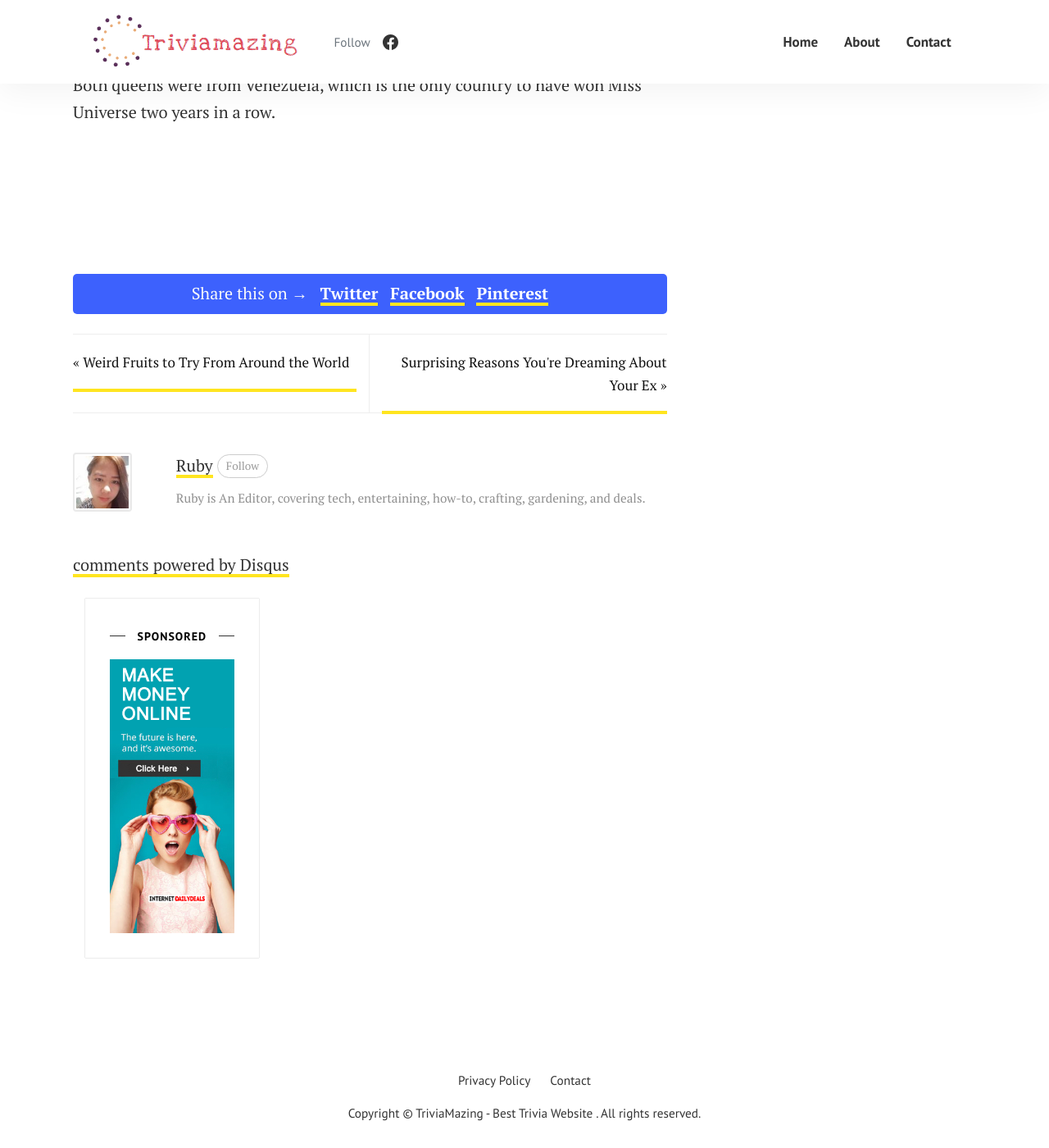
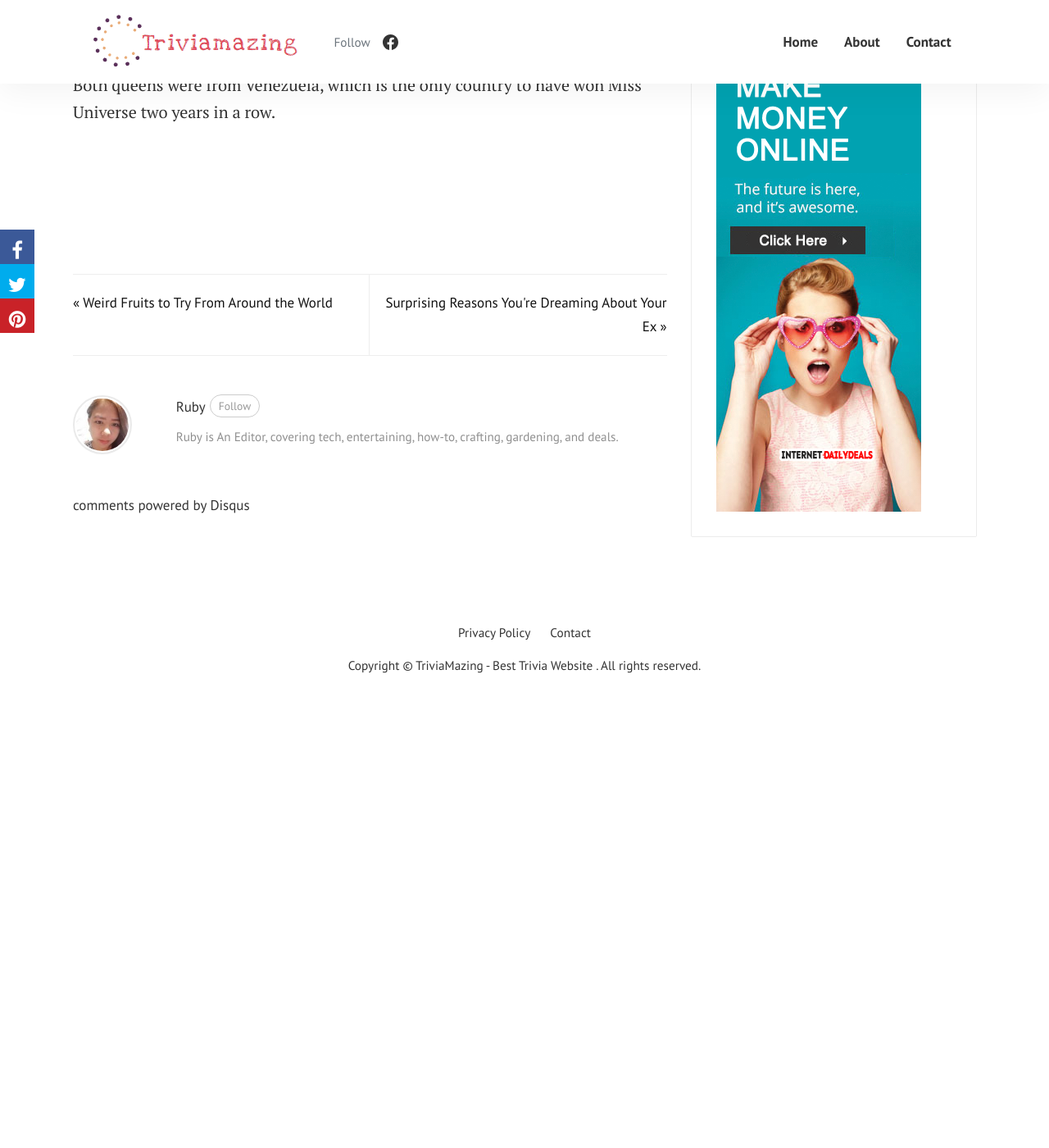
Before and after one commit to ruubbies-vlog/ruubbies-vlog.github.io, a Jekyll site: the page built from _posts/2021-12-13-5-interesting-facts-about-the-miss-universe-pageant.md, in a window 1280 px wide and 1400 px high, scrolled down 6464 px. Shown: the whole window at 82% size. Built offline with Jekyll 4.4.1, drawn with Linux system fonts in a browser that asks for light colours; comment, search, counter and statistics services are not loaded; after the commit the page ends 7318 px from its top, so only the background shows below that.

Commit message:
add share button

```diff
--- a/_includes/share.html
+++ /dev/null
@@ -1,7 +0,0 @@
-<div class="share-page">
-    Share this on &rarr;
-    <a href="https://twitter.com/intent/tweet?text={{ page.title }}&url={{ site.url }}{{ page.url }}&via={{ site.twitter_username }}&related={{ site.twitter_username }}" rel="nofollow" target="_blank" title="Share on Twitter">Twitter</a>
-    <a href="https://facebook.com/sharer.php?u={{ site.url }}{{ page.url }}" rel="nofollow" target="_blank" title="Share on Facebook">Facebook</a>
-    <a href="http://pinterest.com/pin/create/button/?url={{ site.url }}{{ page.url }}" rel="nofollow" target="_blank" title="Share on Pinterest">Pinterest</a
-
-</div>
--- a/_layouts/default.html
+++ b/_layouts/default.html
@@ -14,6 +14,7 @@
 <!-- custom CSS - Remove this if you don't use it or choose to customize the stylesheet with sass-->
 <link href="{{ site.baseurl }}/assets/css/custom.css" rel="stylesheet">
 <!-- custom CSS end-->
+<link rel="stylesheet" href="https://netdna.bootstrapcdn.com/font-awesome/4.7.0/css/font-awesome.min.css">
 
 {% if jekyll.environment == "production" %}
 <!-- Global site tag (gtag.js) - Google Analytics -->
@@ -127,6 +128,25 @@
 <script src="{{ site.baseurl }}/assets/js/jquery.min.js"></script>
 <script src="{{ site.baseurl }}/assets/js/bootstrap.min.js"></script>
 <script src="{{ site.baseurl }}/assets/js/theme.js"></script>
+<script src="{{ site.baseurl }}/assets/js/jquery.floating-share.js"></script>
+
+<script>
+  $(function(){
+  $("body").floatingShare({
+    place: "top-left", // alternatively top-right
+          counter: true, // set to false to hide counters of pinterest, facebook, twitter and linkedin
+          buttons: ["facebook","twitter","pinterest"], // all of the currently avalaible social buttons
+          title: document.title, // your title, default is current page's title
+          url: "{{ site.url }}{{ page.url }}",  // your url, default is current page's url
+          text: "share with ", // the title of a tags
+          description: $("meta[name='description']").attr("content"), // your description, default is current page's description
+          popup_width: 400, // the sharer popup's width, default is 400px
+          countOffset: 8, // adds an extra height for the share count
+          popup_height: 300 // the sharer popup's width, default is 300px
+  });
+});
+  </script>
+
 <script>
   var chatbox = document.getElementById('fb-customer-chat');
   chatbox.setAttribute("page_id", "107911878395712");
--- a/_layouts/post.html
+++ b/_layouts/post.html
@@ -57,7 +57,7 @@
 			<!-- Post Content -->
 			<div class="article-post serif-font">
 				{{content}}
-                {% include share.html %}
+
                 <div class="clearfix"></div>
 
 			</div>
--- a/assets/css/theme.scss
+++ b/assets/css/theme.scss
@@ -622,22 +622,114 @@
 
 }
 
+* {
+    box-sizing: border-box;
+  }
 
-.share-page {
+  #floatingShare {
+    position: relative;
     text-align: center;
-    background: $primary;
-    color: $light;
-    padding: 8px 15px;
-    border-radius: 5px;
-    margin: 1.5 * $btn-block-spacing-y 0;
 
     a {
-        font-weight: 700;
-        color: #fff;
-        margin-left: 10px;
+      position: relative;
+      width: 42px;
+      height: 42px;
+      display: list-item;
+      list-style-type: none;
+      color: #fff;
+    }
+  }
 
-        &:hover {
-            border-bottom: 1px dashed rgb(243, 165, 165);
-        }
+  a {
+    &:focus, &:hover {
+      color: #fff;
     }
-}
+  }
+
+  #floatingShare a {
+    outline: 0 none !important;
+  }
+
+  a {
+    &:visited, &:focus, &:active, &:hover {
+      outline: 0 none !important;
+    }
+  }
+
+  /* icon sizes */
+
+  #floatingShare {
+    i {
+      line-height: inherit;
+      font-size: 24px;
+      text-align: center;
+    }
+
+    .top-left {
+      position: fixed;
+      top: 20%;
+      left: 0;
+    }
+
+    .top-right {
+      position: fixed;
+      top: 20%;
+      right: 0;
+    }
+
+    .feysbuk {
+      background-color: #3b5998;
+    }
+
+    .tivitir {
+      background-color: #00aced;
+    }
+
+    .gogil {
+      background-color: #dd4b39;
+    }
+
+    .linktin {
+      background-color: #007bb6;
+    }
+
+    .meyil {
+      background-color: #726C6C;
+    }
+
+    .pinter {
+      background-color: #c92228;
+    }
+
+    .stambul {
+      background-color: #eb4924;
+    }
+  }
+
+  /* facebook */
+
+  /* twitter */
+
+  /* google plus */
+
+  /* linkedin */
+
+  /* envelope */
+
+  /* pinterest */
+
+  /* stumble upon */
+
+  .shareCount {
+    position: absolute;
+    bottom: 0;
+    right: 0;
+    left: 0;
+    margin: auto;
+    color: #dddddd;
+    font-size: 10px;
+  }
+
+  .mtop5 {
+    margin-top: 5px;
+  }
```
Also changed, not shown: assets/js/jquery.floating-share.js (added).
